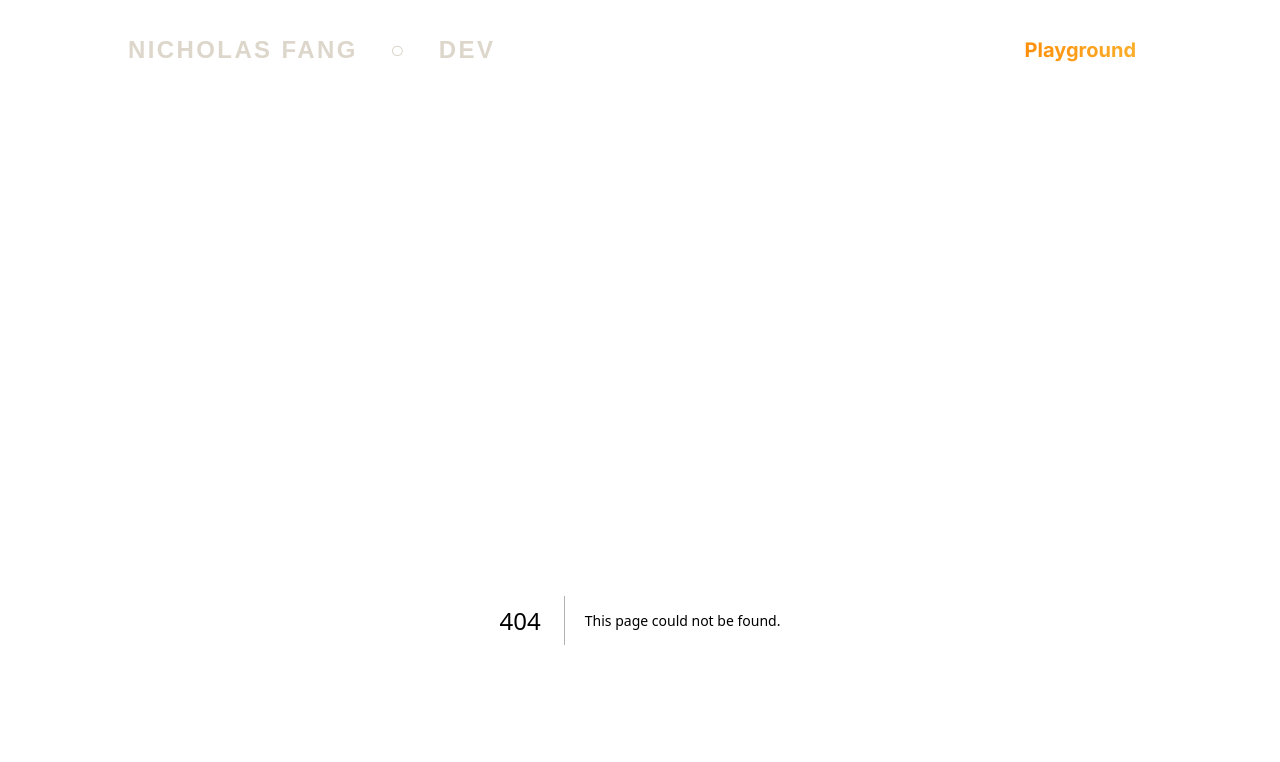
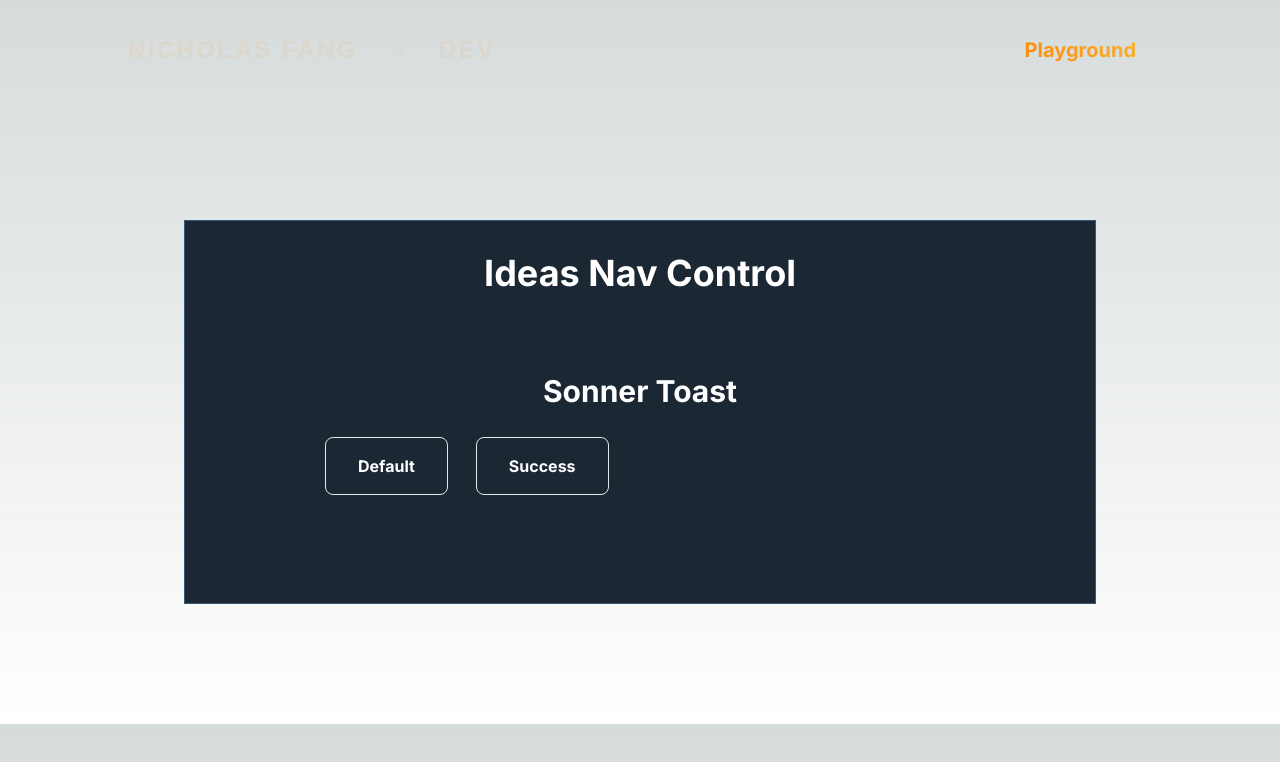
Before and after one commit to nickfang/nickfang.github.io, a Next.js app: page /ideas/sonner-toast in a window 1280 px wide. Before the commit this address had no page. Shown: the top 762 px of the page. Built offline with nearby package versions, Linux system fonts and the light colour scheme.

Commit message:
Adding the sonner toast package to play with.  Seems like a good toast implementation.

```diff
--- a/package.json
+++ b/package.json
@@ -15,7 +15,8 @@
     "luxon": "^3.4.4",
     "next": "^14",
     "react": "^18",
-    "react-dom": "^18"
+    "react-dom": "^18",
+    "sonner": "^1.5.0"
   },
   "devDependencies": {
     "@testing-library/jest-dom": "^6.4.6",
--- a/src/app/globals.css
+++ b/src/app/globals.css
@@ -17,14 +17,28 @@
   }
 }
 
+@layer utilities {
+  .text-balance {
+    text-wrap: balance;
+  }
+  .bg-primary-color {
+    background-color: var(--primary-color);
+  }
+}
+
+h1 {
+  @apply text-4xl font-bold text-center;
+}
+h2 {
+  @apply text-3xl font-bold text-center my-4;
+}
+
 body {
   color: rgb(var(--foreground-rgb));
   background: linear-gradient(to bottom, transparent, rgb(var(--background-end-rgb)))
     rgb(var(--background-start-rgb));
 }
 
-@layer utilities {
-  .text-balance {
-    text-wrap: balance;
-  }
+button {
+  @apply bg-primary-color text-white font-bold py-4 px-8 rounded-lg border;
 }
--- /dev/null
+++ b/src/app/ideas/sonner-toast/page.css
@@ -0,0 +1,14 @@
+.container {
+  margin: 0 64px;
+  padding: 12px;
+  display: flex;
+  justify-content: flex-start;
+  align-items: center;
+  gap: 1.75rem;
+}
+
+/* .container button {
+  border: solid 1px white;
+  padding: 12px 24px;
+  border-radius: 8px;
+} */
--- /dev/null
+++ b/src/app/ideas/sonner-toast/page.tsx
@@ -0,0 +1,32 @@
+'use client';
+
+// https://sonner.emilkowal.ski/toast
+
+import { toast } from 'sonner';
+import './page.css';
+
+function MyToast() {
+  return (
+    <div>
+      <h2>Sonner Toast</h2>
+      <div className="container">
+        <button
+          onClick={() => {
+            toast('Default Toast!');
+          }}
+        >
+          Default
+        </button>
+        <button
+          onClick={() => {
+            toast('Success Toast!', { description: 'success' });
+          }}
+        >
+          Success
+        </button>
+      </div>
+    </div>
+  );
+}
+
+export default MyToast;
--- a/src/app/layout.tsx
+++ b/src/app/layout.tsx
@@ -1,5 +1,6 @@
 import type { Metadata } from 'next';
 import { Inter } from 'next/font/google';
+import { Toaster } from 'sonner';
 import MainHeader from '@/components/main-header/main-header';
 import './globals.css';
 
@@ -16,6 +17,7 @@ const RootLayout: React.FC<{ children: React.ReactNode }> = ({ children }) => {
       <body className={inter.className}>
         <MainHeader />
         <div className="m-[120px]">{children}</div>
+        <Toaster />
       </body>
     </html>
   );
```
Also changed, not shown: 1 other file (tests, documents, lock files or other folders).
